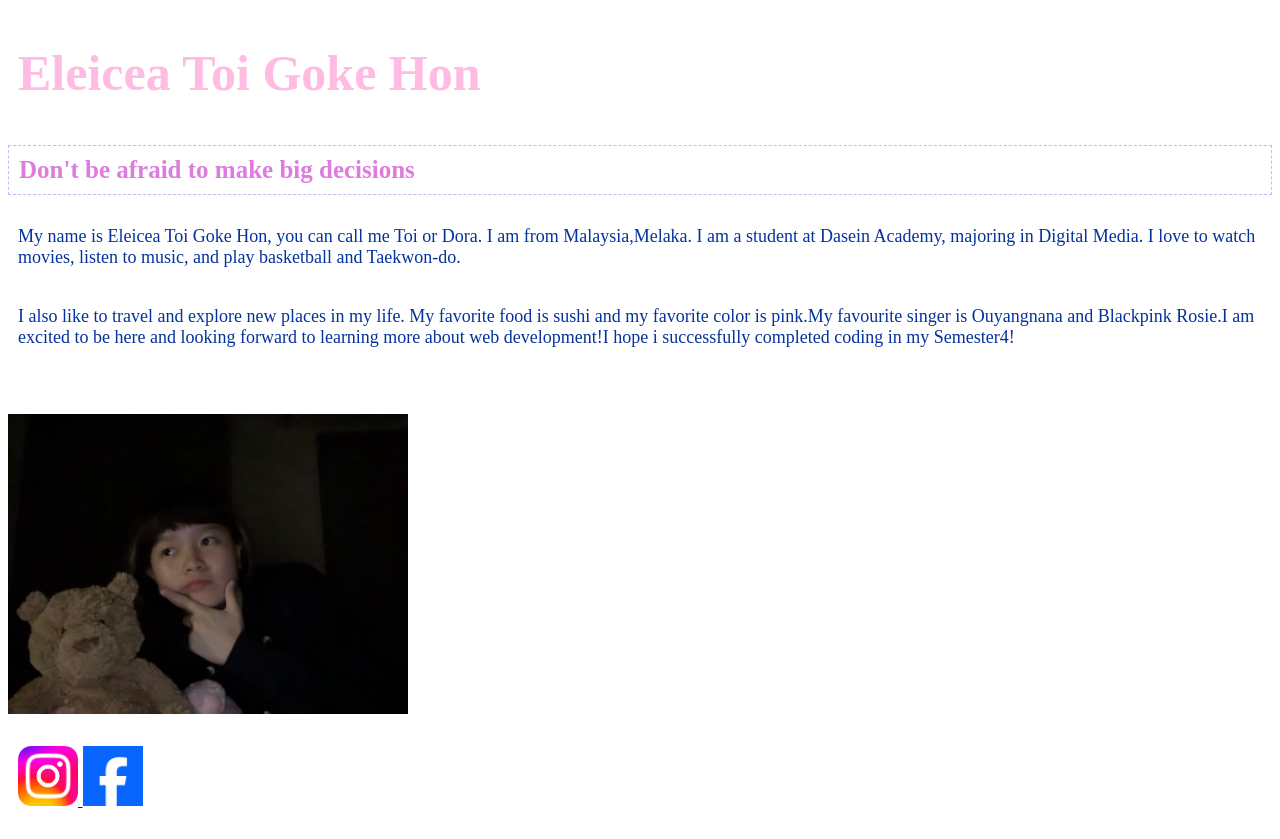
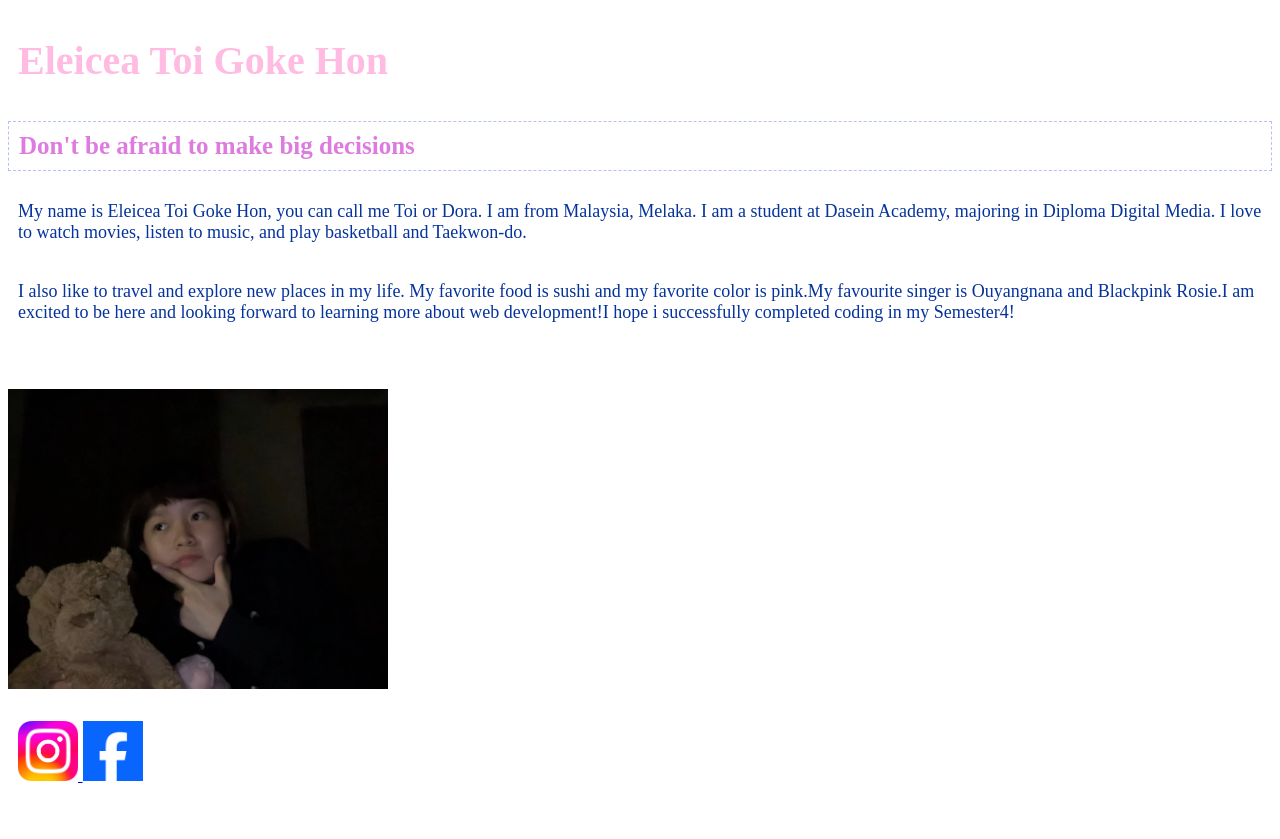
Before and after one commit to eleiceatoi/eleiceatoi.github.io, a plain HTML site: page week2/self-intro.html in a window 1280 px wide. After the commit the page ends 814 px from the top, so only its background shows below. Drawn offline with Linux system fonts and the light colour scheme.

Commit message:
fix:image size

```diff
--- a/week2/self-intro.html
+++ b/week2/self-intro.html
@@ -9,7 +9,7 @@
 <style>
     h1 {
         color: rgb(255, 187, 225);
-        font-size: 50px;
+        font-size: 40px;
         padding: 10px;
     }
 
@@ -31,16 +31,17 @@
 <body>
     <h1>Eleicea Toi Goke Hon</h1>
     <h2>Don't be afraid to make big decisions </h2>
-    <p>My name is Eleicea Toi Goke Hon, you can call me Toi or Dora. I am from Malaysia,Melaka. I am a student at Dasein
+    <p>My name is Eleicea Toi Goke Hon, you can call me Toi or Dora. I am from Malaysia, Melaka. I am a student at
+        Dasein
         Academy,
-        majoring in Digital Media. I love to watch movies, listen to music, and play basketball and Taekwon-do.
+        majoring in Diploma Digital Media. I love to watch movies, listen to music, and play basketball and Taekwon-do.
     <p>I also like to travel and explore new places in my life. My favorite food is sushi and my favorite color is
         pink.My
         favourite singer is Ouyangnana and Blackpink Rosie.I am
         excited to be here and looking forward to learning more about web development!I hope i successfully completed
         coding in my Semester4!</p>
     </p>
-    <img src="images/me.jpg" alt="me" width="400" height="300">
+    <img src="images/me.jpg" alt="me" width="380" height="300">
     <p>
         <a href="https://www.instagram.com/eleiceatoi_?igsh=N3hzMmt5eDdiYTI5" target="_blank">
             <img src="images/ig logo.png" alt="Instagram" width="60">
```
